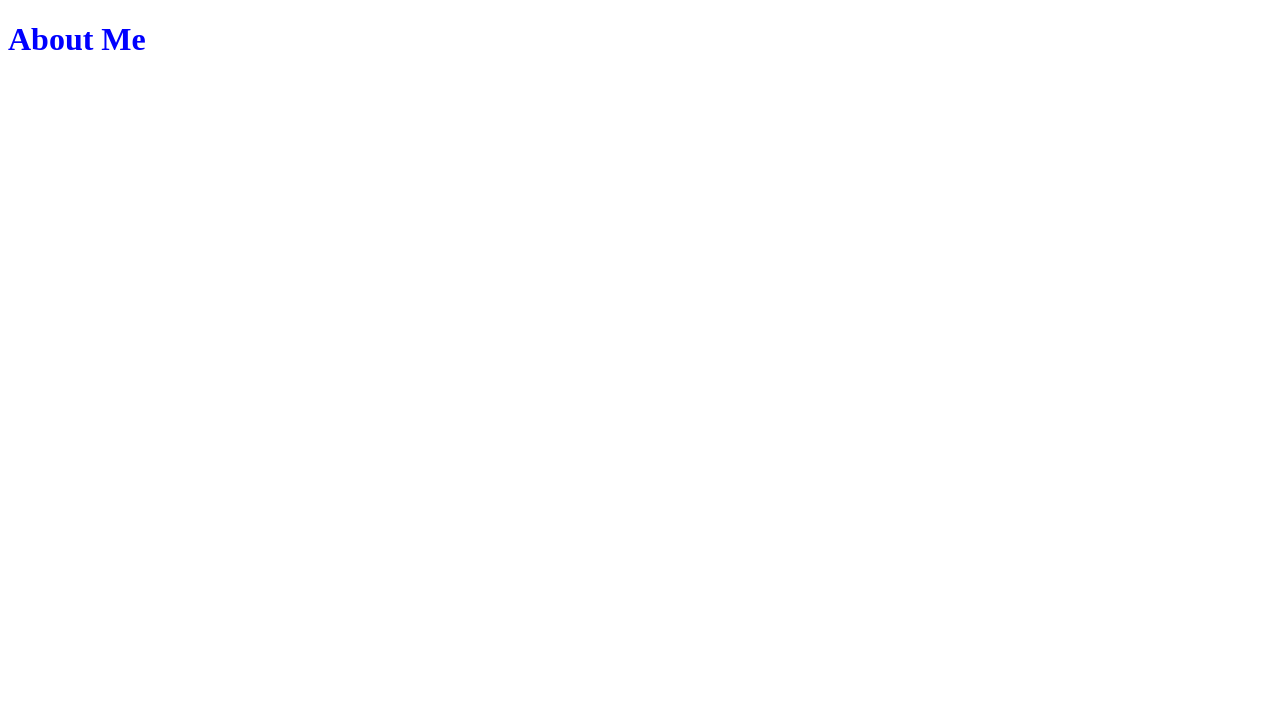
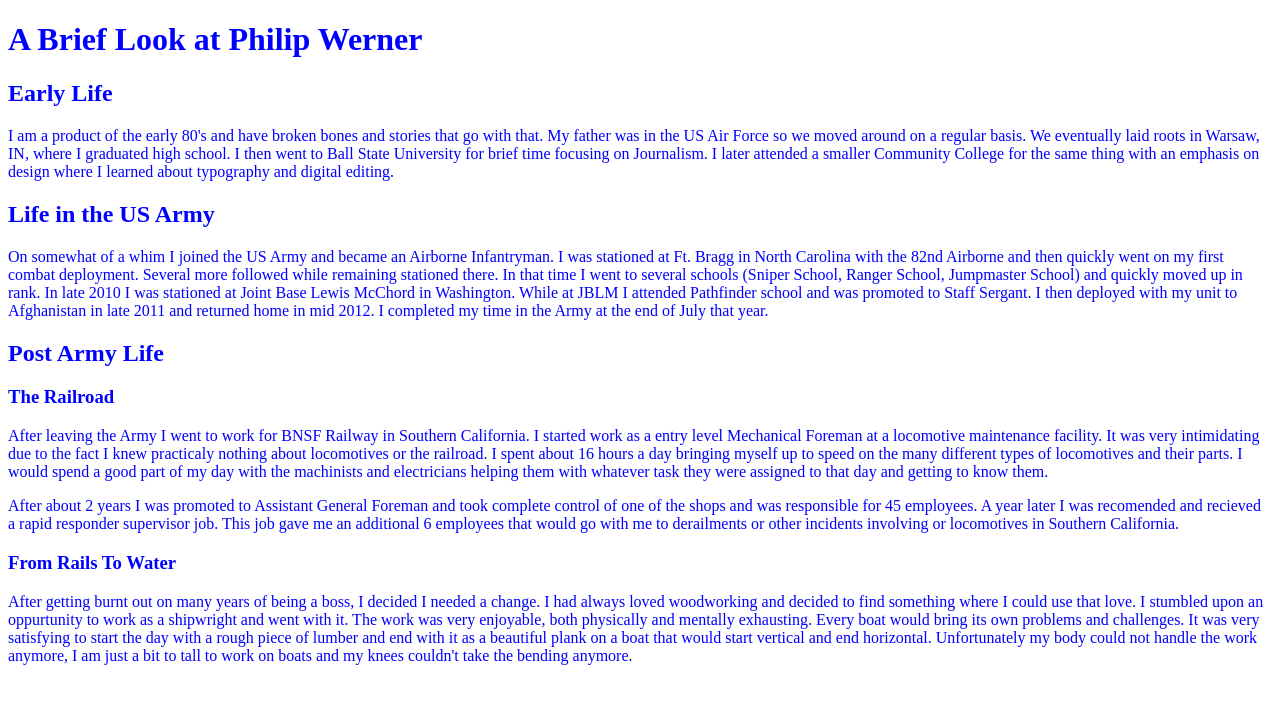
Before and after one commit to philipwerner/about-me, a plain HTML site: page index.html in a window 1280 px wide. Drawn offline with Linux system fonts and the light colour scheme.

Commit message:
added bio info on html document and ensured displayed properly

```diff
--- a/index.html
+++ b/index.html
@@ -6,7 +6,25 @@
     <link rel="stylesheet" href="style.css">
   </head>
   <body>
-    <h1>About Me</h1>
+    <h1>A Brief Look at Philip Werner</h1>
+
+      <h2>Early Life</h2>
+
+        <p>I am a product of the early 80's and have broken bones and stories that go with that. My father was in the US Air Force so we moved around on a regular basis. We eventually laid roots in Warsaw, IN, where I graduated high school. I then went to Ball State University for brief time focusing on Journalism. I later attended a smaller Community College for the same thing with an emphasis on design where I learned about typography and digital editing.</p>
+
+      <h2>Life in the US Army</h2>
+
+        <p>On somewhat of a whim I joined the US Army and became an Airborne Infantryman. I was stationed at Ft. Bragg in North Carolina with the 82nd Airborne and then quickly went on my first combat deployment. Several more followed while remaining stationed there. In that time I went to several schools (Sniper School, Ranger School, Jumpmaster School) and quickly moved up in rank. In late 2010 I was stationed at Joint Base Lewis McChord in Washington. While at JBLM I attended Pathfinder school and was promoted to Staff Sergant. I then deployed with my unit to Afghanistan in late 2011 and returned home in mid 2012. I completed my time in the Army at the end of July that year.</p>
+
+      <h2>Post Army Life</h2>
+
+        <h3>The Railroad</h3>
+
+          <p>After leaving the Army I went to work for BNSF Railway in Southern California. I started work as a entry level Mechanical Foreman at a locomotive maintenance facility. It was very intimidating due to the fact I knew practicaly nothing about locomotives or the railroad. I spent about 16 hours a day bringing myself up to speed on the many different types of locomotives and their parts. I would spend a good part of my day with the machinists and electricians helping them with whatever task they were assigned to that day and getting to know them.</p>
+
+          <p> After about 2 years I was promoted to Assistant General Foreman and took complete control of one of the shops and was responsible for 45 employees. A year later I was recomended and recieved a rapid responder supervisor job. This job gave me an additional 6 employees that would go with me to derailments or other incidents involving or locomotives in Southern California.</p>
+        <h3>From Rails To Water</h3>
+          <p>After getting burnt out on many years of being a boss, I decided I needed a change. I had always loved woodworking and decided to find something where I could use that love. I stumbled upon an oppurtunity to work as a shipwright and went with it. The work was very enjoyable, both physically and mentally exhausting. Every boat would bring its own problems and challenges. It was very satisfying to start the day with a rough piece of lumber and end with it as a beautiful plank on a boat that would start vertical and end horizontal. Unfortunately my body could not handle the work anymore, I am just a bit to tall to work on boats and my knees couldn't take the bending anymore.</P>
     <script src="app.js"></script>
   </body>
 </html>
```
